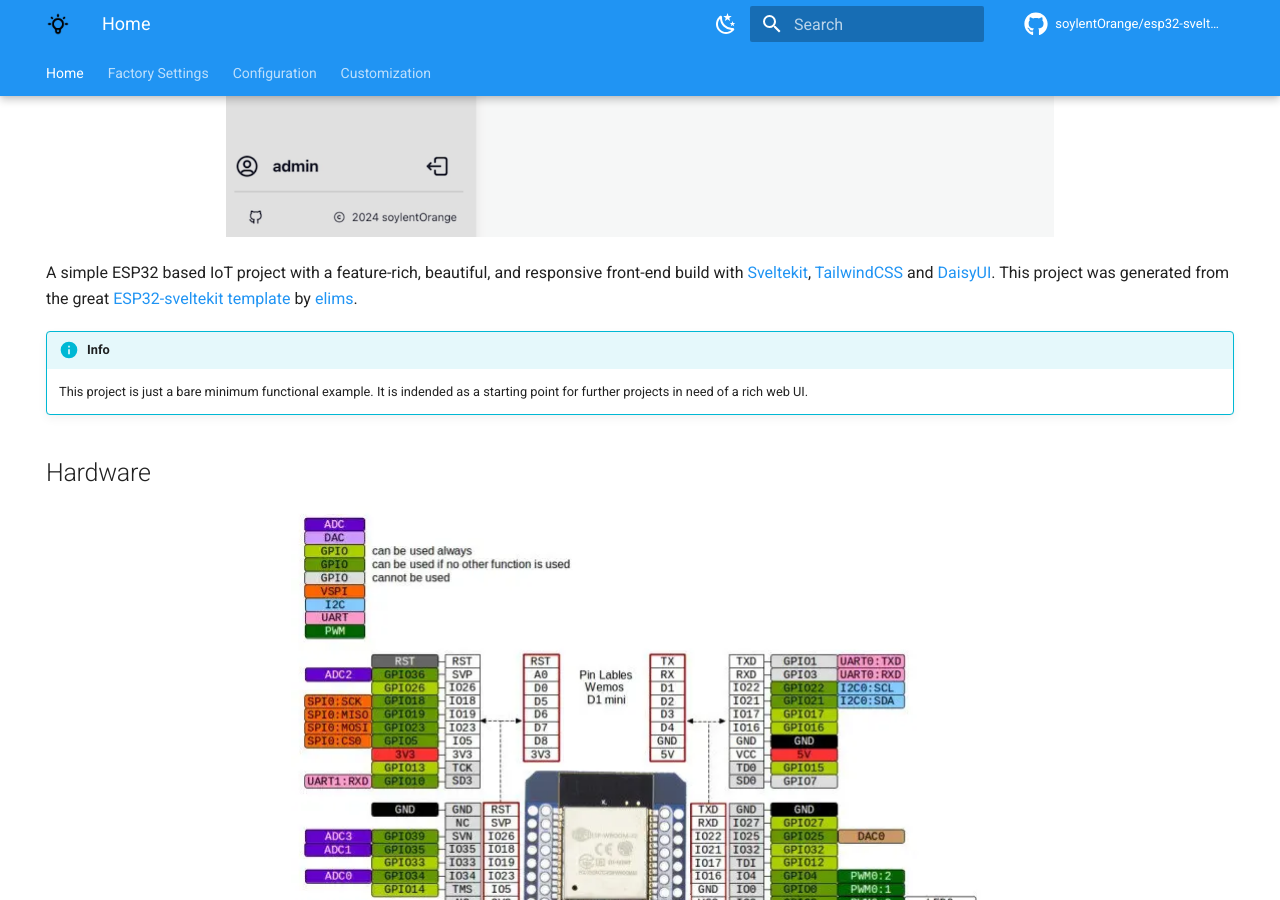
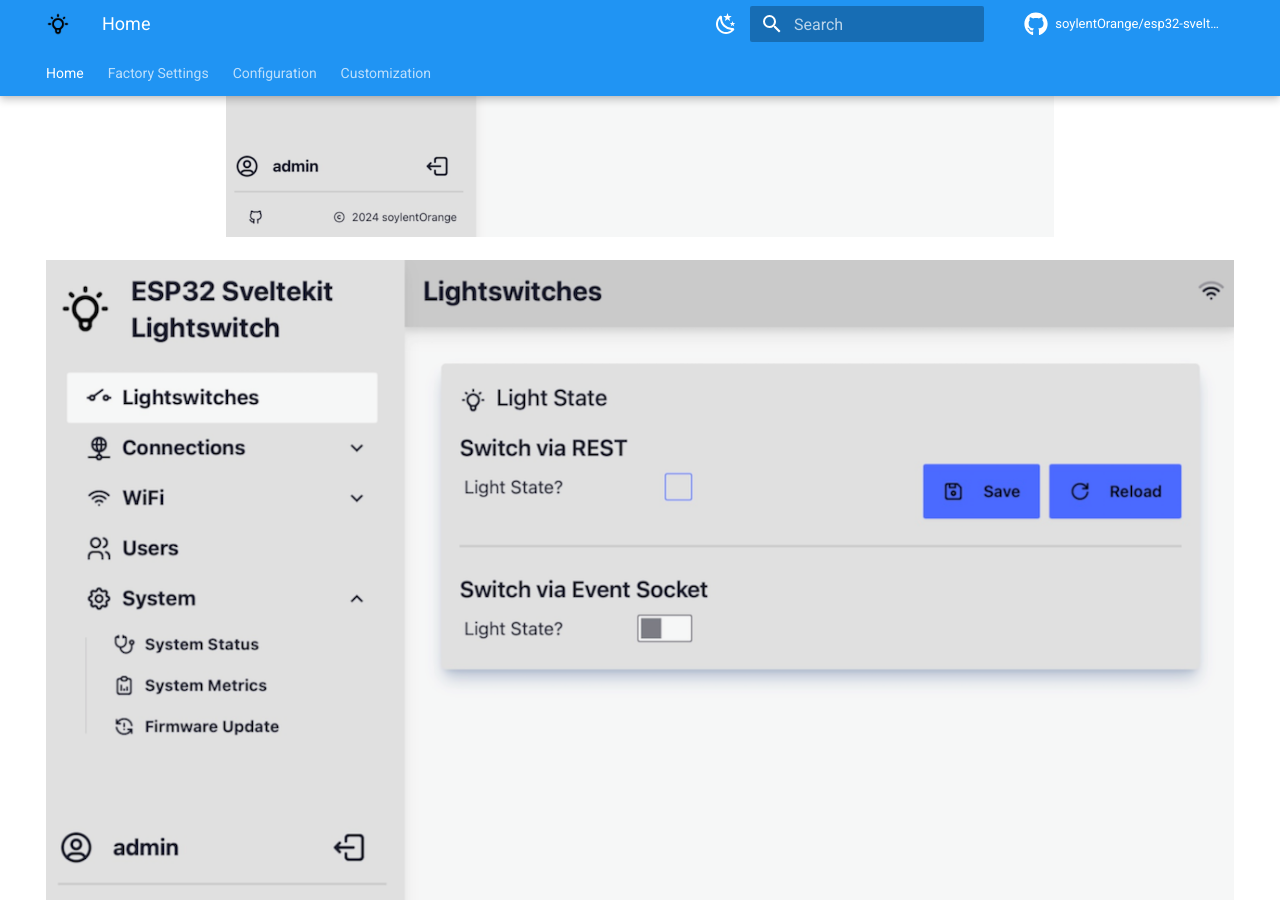
Before and after one commit to soylentOrange/esp32-sveltekit, an MkDocs documentation site: the page built from docs/index.md, in a window 1280 px wide and 900 px high, scrolled down 471 px. Built offline with MkDocs 1.6.1 and Material for MkDocs 9.7.7, drawn with Linux system fonts in a browser that asks for light colours; comment, search, counter and statistics services are not loaded.

Commit message:
Update index.md

```diff
--- a/docs/index.md
+++ b/docs/index.md
@@ -9,6 +9,10 @@ hide:
 <div align="center">
 <img src="media/Screenshot_light.png" style="height:480px">
 </div>
+
+<figure markdown="span">
+  ![Screenshot_light](media/Screenshot_light.png){ height="480" }
+</figure>
 
 A simple ESP32 based IoT project with a feature-rich, beautiful, and responsive front-end build with [Sveltekit](https://kit.svelte.dev/), [TailwindCSS](https://tailwindcss.com/) and [DaisyUI](https://daisyui.com/). This project was generated from the great [ESP32-sveltekit template](https://github.com/theelims/ESP32-sveltekit) by [elims](https://github.com/theelims).
 
```
